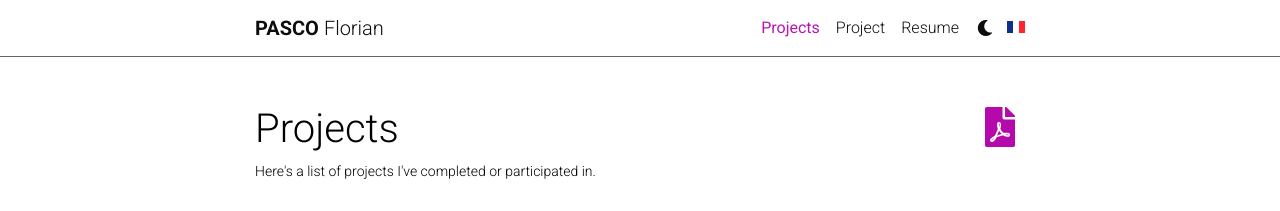
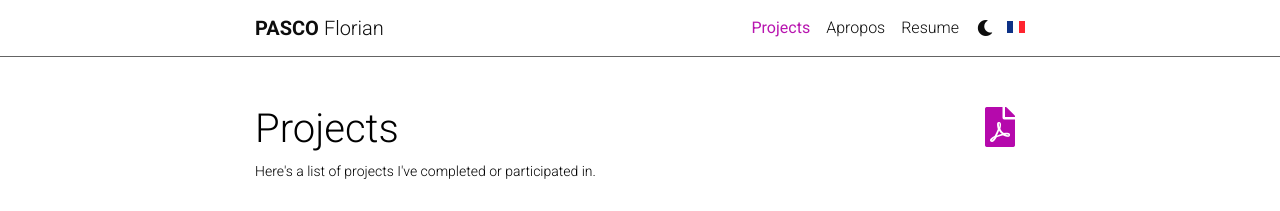
Before and after one commit to mathisdemo/mathisdemo.github.io, a Jekyll site: the page built from _pages/projects.md, in a window 1280 px wide. Shown: the top 211 px of the page. Built offline with Jekyll 4.4.1, drawn with Linux system fonts in a browser that asks for light colours; full-size pictures stand in for the smaller copies a plugin makes; comment, search, counter and statistics services are not loaded; a style sheet for code colours, icons or effects is not loaded.

Commit message:
update header.html

```diff
--- a/_pages/about.md
+++ b/_pages/about.md
@@ -1,10 +1,10 @@
 ---
 layout: about
-title: Project
+title: Apropos
 permalink: /about
 description: Here's a list of projects I've completed or participated in.
 nav: true
-nav_order: 2
+nav_order: 3
 
 ---
 {% assign about = site.abouts | first %} {{ about.content }}
```
